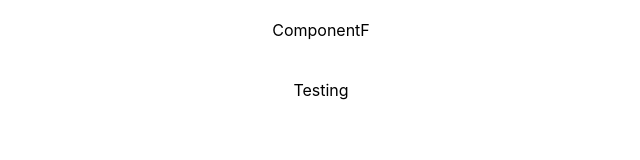
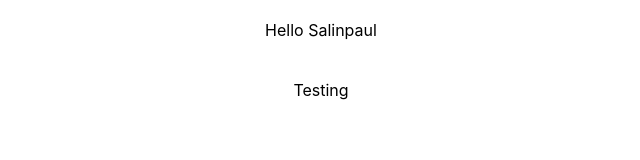
Before and after one commit to salinpaul94/React-baiscs, a React (Create React App) app: page / in a window 1280 px wide. Shown: the top 160 px of the page, without its empty margins (319-959 px from the left). Built offline with nearby package versions, Linux system fonts and the light colour scheme.

Commit message:
create userContext using create context, provide content in top level, useConsumer in context that is using the top level prop value

```diff
--- a/src/App.js
+++ b/src/App.js
@@ -1,6 +1,7 @@
 import './App.css';
 
 import ComponentC from './components/ComponentC';
+import { UserProvider } from './components/UserContext';
 // import ClickCounterTwo from './components/ClickCounterTwo';
 // import Counter from './components/Counter';
 // import HoverConterTwo from './components/HoverConterTwo';
@@ -9,8 +10,10 @@
   return (
     <div className="App">
       <br />
+      <UserProvider value="Salinpaul">
+        <ComponentC/>
+      </UserProvider>
 
-      <ComponentC/>
       {/* <Counter render={ (count, incrementCount) => (
           <ClickCounterTwo count={count} incrementCount={incrementCount}></ClickCounterTwo>
         )}
--- a/src/components/ComponentF.js
+++ b/src/components/ComponentF.js
@@ -1,9 +1,16 @@
 import React, { Component } from 'react'
+import { UserConsumer } from './UserContext'
 
 class ComponentF extends Component {
   render() {
     return (
-      <div>ComponentF</div>
+      <UserConsumer>
+        {
+            (username) => {
+                return <div>Hello {username}</div>
+            }
+        }
+      </UserConsumer>
     )
   }
 }
--- /dev/null
+++ b/src/components/UserContext.js
@@ -0,0 +1,8 @@
+import React from "react";
+
+const UserContext = React.createContext()
+
+const UserProvider = UserContext.Provider
+const UserConsumer = UserContext.Consumer
+
+export { UserConsumer, UserProvider}
```
